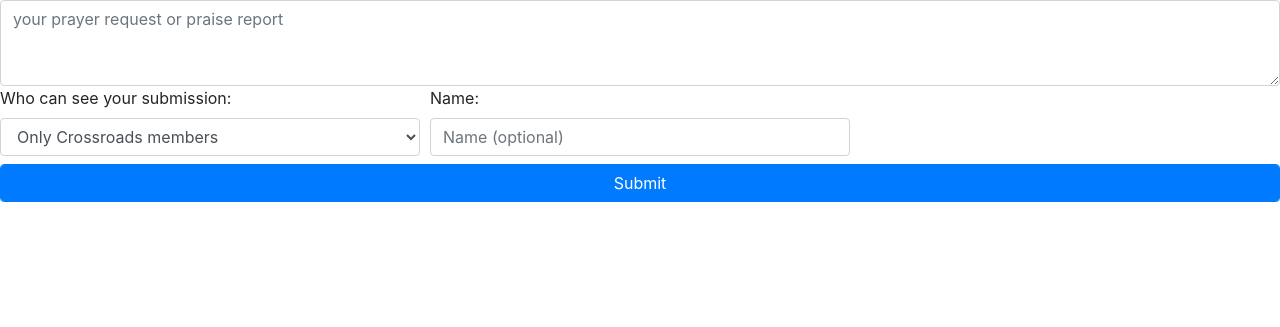
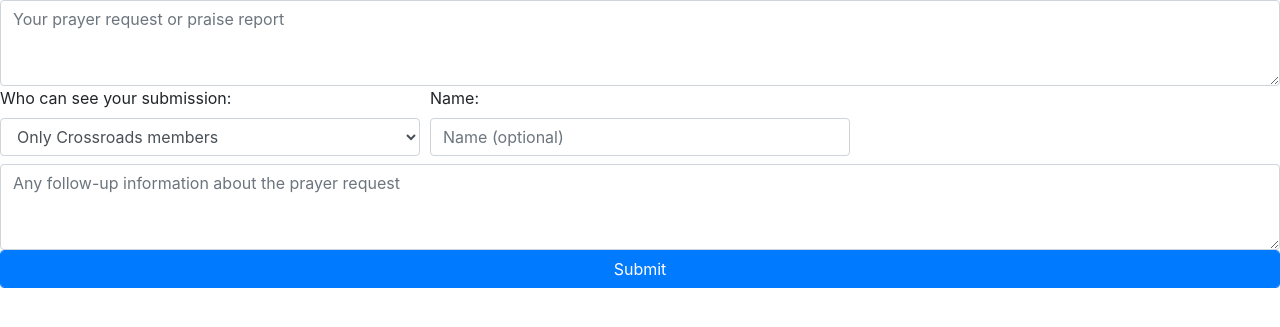
Before and after one commit to gary-huang/website, a Django app: page /prayer/edit/ in a window 1280 px wide. Shown: the top 327 px of the page. Run offline with Django 3.2, Linux system fonts and the light colour scheme; the visitor is signed in with stand-in values (Sample User, id 1); parts of the project's set-up code (start-up, migrations or seed data) failed here and were passed over; some libraries are stand-ins or nearby versions.

Commit message:
add pr notes

```diff
--- a/prayer/forms.py
+++ b/prayer/forms.py
@@ -6,7 +6,7 @@ from prayer import models
 class PrayerRequestForm(forms.ModelForm):
     class Meta:
         model = models.PrayerRequest
-        fields = ["body_visibility", "provided_name", "body"]
+        fields = ["body_visibility", "provided_name", "body", "note",]
 
     VISIBILITY_CHOICES = [
         ("", "Only you"),
@@ -15,7 +15,11 @@ class PrayerRequestForm(forms.ModelForm):
     ]
     body = forms.CharField(label="Prayer request", max_length=8192, widget=forms.Textarea(attrs={
         "rows": 3,
-        "placeholder": "your prayer request or praise report",
+        "placeholder": "Your prayer request or praise report",
+    }))
+    note = forms.CharField(label="Prayer note", max_length=8192, widget=forms.Textarea(attrs={
+        "rows": 3,
+        "placeholder": "Any follow-up information about the prayer request",
     }))
     body_visibility = forms.ChoiceField(choices=VISIBILITY_CHOICES, label="Who can see your submission", initial="member")
     provided_name = forms.CharField(label="Name", max_length=48, required=False)
--- a/prayer/models.py
+++ b/prayer/models.py
@@ -26,6 +26,7 @@ class PrayerRequest(models.Model):
     author = models.ForeignKey(settings.AUTH_USER_MODEL, models.CASCADE)
     provided_name = models.CharField(max_length=64, default="")
     body = models.CharField(max_length=16384)
+    note = models.CharField(max_length=16384, default="")  # additional comments or resolution of the prayer
     state = models.CharField(max_length=3, choices=STATE_CHOICES, default=STATE_ACTIVE)
 
     @classmethod
--- a/prayer/templates/prayer_form.html
+++ b/prayer/templates/prayer_form.html
@@ -18,6 +18,9 @@
       </div>
     </div>
     <input type="hidden" name="next" value="{{ redirect }}">
+    {% if pr.state == pr.STATE_ANSWERED %}
+      {{ form.note|addclass:"form-control" }}
+    {% endif %}
     <input class="form-control btn btn-primary" type="submit" value="Submit">
   </div>
 </form>
--- a/prayer/urls.py
+++ b/prayer/urls.py
@@ -7,4 +7,5 @@ urlpatterns = [
     path('edit/<str:pr_id>', views.submit_prayer_form, name='edit-prayer-request'),
     path('delete/<str:pr_id>', views.delete_prayer_request, name='delete-prayer-request'),
     path('move-to-jar/<str:pr_id>', views.prayer_request_move_to_jar, name='move-to-jar-prayer-request'),
+    path('remove-from-jar/<str:pr_id>', views.prayer_request_remove_from_jar, name='remove-from-jar-prayer-request'),
 ]
--- a/prayer/views.py
+++ b/prayer/views.py
@@ -26,6 +26,7 @@ def submit_prayer_form(request, pr_id=None):
                     body_visibility=form.cleaned_data["body_visibility"],
                     body=form.cleaned_data["body"],
                     provided_name=form.cleaned_data["provided_name"],
+                    note=form.cleaned_data["note"],
                 )
                 redirect = request.META.get("redirect", request.POST.get("next", "/"))
                 return http.HttpResponseRedirect(redirect)
@@ -35,6 +36,7 @@ def submit_prayer_form(request, pr_id=None):
                     body_visibility=form.cleaned_data["body_visibility"],
                     body=form.cleaned_data["body"],
                     provided_name=form.cleaned_data["provided_name"],
+                    note=form.cleaned_data["note"],
                 )
                 return http.HttpResponseRedirect(request.META.get("HTTP_REFERER") + "#prayer-requests")
         else:
@@ -46,10 +48,12 @@ def submit_prayer_form(request, pr_id=None):
             form = forms.PrayerRequestForm(instance=pr)
         else:
             # New form
+            pr = None
             form = forms.PrayerRequestForm()
 
         return shortcuts.render(request, "prayer_form.html", {
             "form": form,
+            "pr": pr,
             "pr_id": pr_id,
             "redirect": request.GET.get("redirect", "/"),
         })
@@ -77,3 +81,15 @@ def prayer_request_move_to_jar(request, pr_id):
     pr.state = models.PrayerRequest.STATE_ANSWERED
     pr.save()
     return http.HttpResponseRedirect(request.META.get("HTTP_REFERER"))
+
+
+@viewtils.authenticated
+def prayer_request_remove_from_jar(request, pr_id):
+    pr = models.PrayerRequest.objects.get(pk=pr_id)
+
+    if pr.author != request.user:
+        raise exceptions.PermissionDenied("")
+
+    pr.state = models.PrayerRequest.STATE_ACTIVE
+    pr.save()
+    return http.HttpResponseRedirect(request.META.get("HTTP_REFERER"))
```
Also changed, not shown: prayer/templates/prayer_requests.html (+8 -0 lines), prayer/migrations/0002_prayerrequest_note.py (added).
